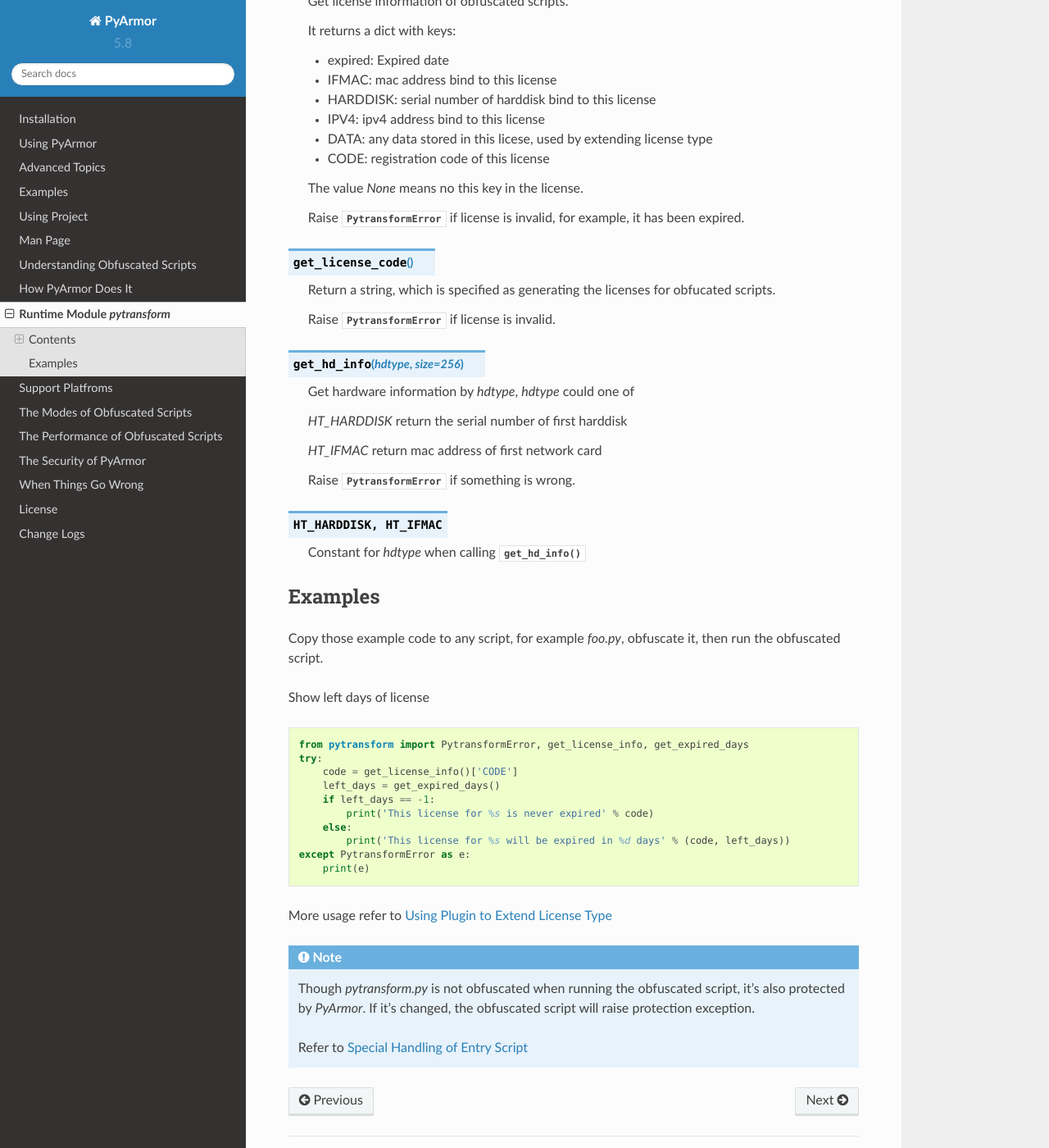
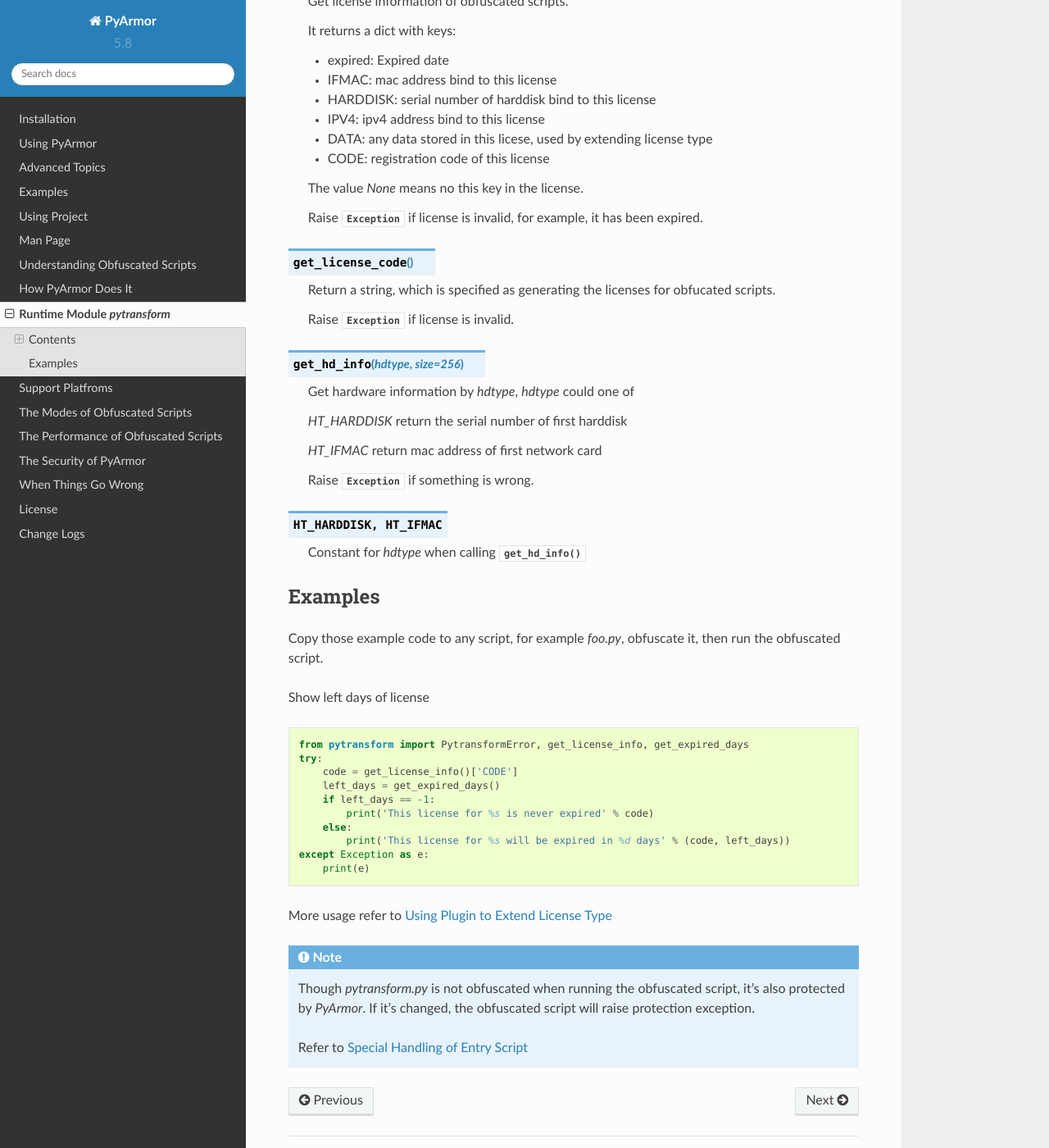
Before and after one commit to dashingsoft/pyarmor, a Sphinx documentation site: the page built from docs/pytransform.rst, in a window 1280 px wide and 1400 px high, scrolled down 806 px. Shown: the whole window at 82% size. Built offline with Sphinx 7.4.7 and the Read the Docs theme 2.0.0, drawn with Linux system fonts in a browser that asks for light colours.

Commit message:
Raise Exception other than PytransformError

```diff
--- a/docs/change-logs.rst
+++ b/docs/change-logs.rst
@@ -8,6 +8,7 @@ Change Logs
 * Refine command `pack`, use hook `hook-pytransform.py` to add the runtime files.
 * The command `pack` supports customized spec file, refer to
   https://pyarmor.readthedocs.io/en/latest/advanced.html#bundle-obfuscated-scripts-with-customized-spec-file
+* In runtime module `pytransform`, the functions may raise `Exception` instead of `PytransformError` in some cases.
 
 .. note:
 
--- a/docs/pytransform.rst
+++ b/docs/pytransform.rst
@@ -48,15 +48,15 @@ Contents
 
    The value `None` means no this key in the license.
 
-   Raise :exc:`PytransformError` if license is invalid, for example,
-   it has been expired.
+   Raise :exc:`Exception` if license is invalid, for example, it has
+   been expired.
 
 .. function:: get_license_code()
 
    Return a string, which is specified as generating the licenses for
    obfucated scripts.
 
-   Raise :exc:`PytransformError` if license is invalid.
+   Raise :exc:`Exception` if license is invalid.
 
 .. function:: get_hd_info(hdtype, size=256)
 
@@ -66,7 +66,7 @@ Contents
 
    *HT_IFMAC* return mac address of first network card
 
-   Raise :exc:`PytransformError` if something is wrong.
+   Raise :exc:`Exception` if something is wrong.
 
 .. attribute:: HT_HARDDISK, HT_IFMAC
 
@@ -90,7 +90,7 @@ Show left days of license
            print('This license for %s is never expired' % code)
        else:
            print('This license for %s will be expired in %d days' % (code, left_days))
-   except PytransformError as e:
+   except Exception as e:
        print(e)
 
 More usage refer to :ref:`Using Plugin to Extend License Type`
```
Also changed, not shown: 1 other file.
